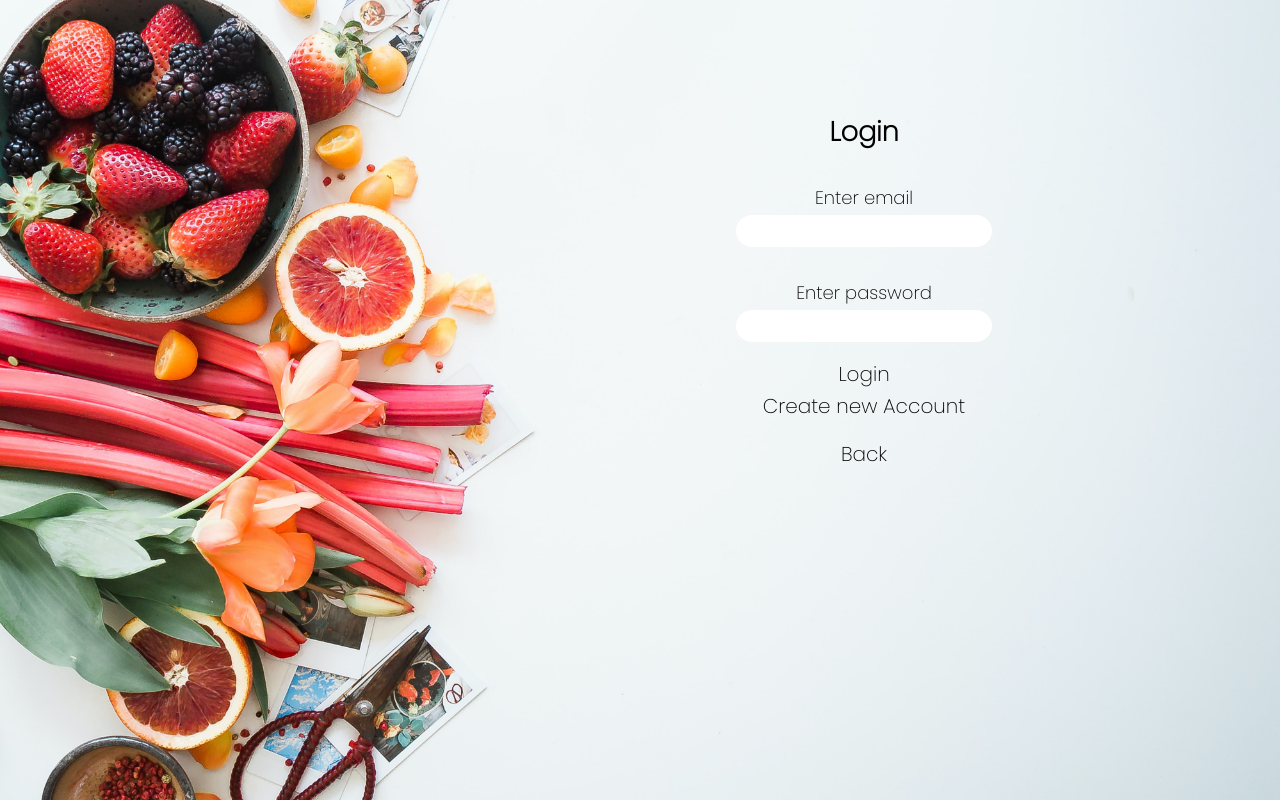
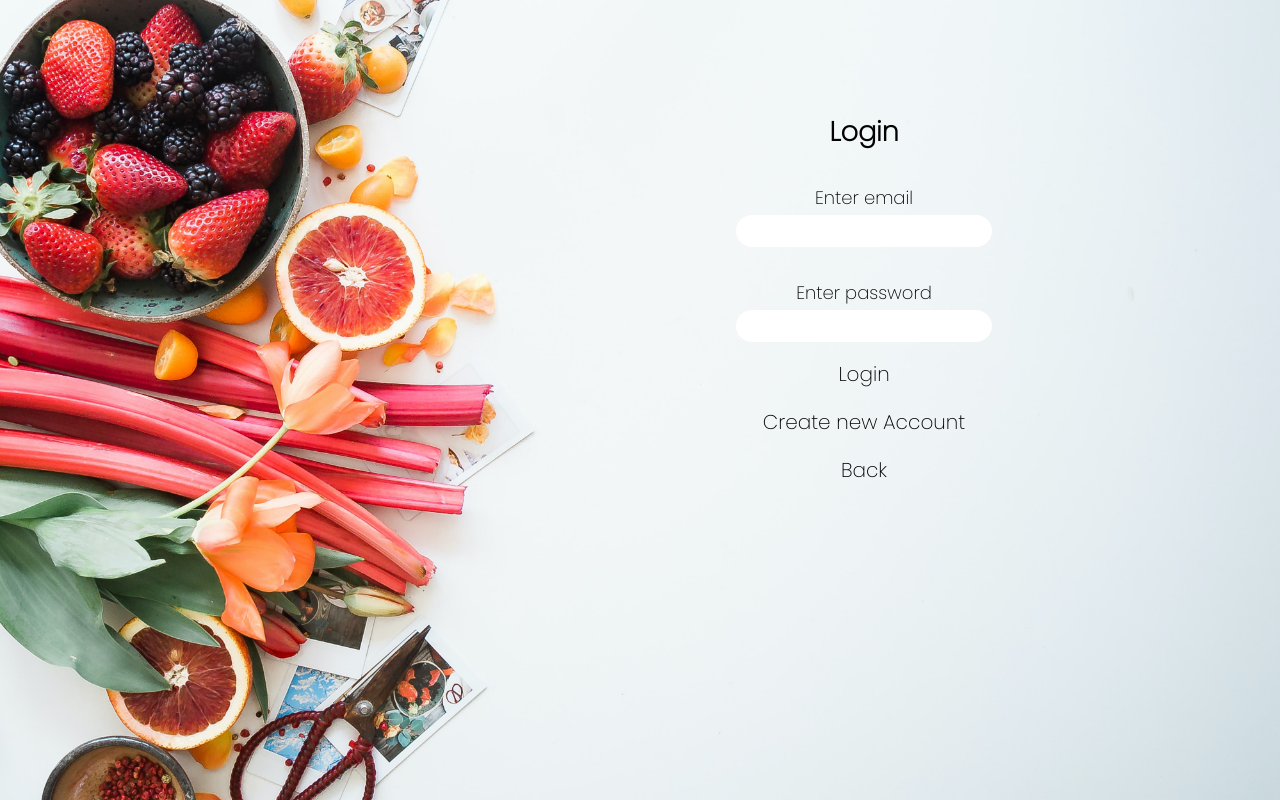
Before and after one commit to patchinator/food-test-app, a Next.js app: page /auth/log-in in a window 1280 px wide. Built offline with nearby package versions, Linux system fonts and the light colour scheme.

Commit message:
Fixed props with buttonTwo component on login page

```diff
--- a/components/Auth/AuthForm.js
+++ b/components/Auth/AuthForm.js
@@ -100,14 +100,18 @@ const AuthForm = () => {
       </div>
       <div className={style.form_buttons}>
         {!isLoading && (
-          <ButtonTwo>{isLogin ? "Login" : "Create Account"}</ButtonTwo>
+          <ButtonTwo className={style.button}>
+            {isLogin ? "Login" : "Create Account"}
+          </ButtonTwo>
         )}
         {isLoading && <p>Sending...</p>}
-        <ButtonTwo type="button" onClick={authModeHandler}>
+        <ButtonTwo
+          className={style.button}
+          type="button"
+          onClick={authModeHandler}
+        >
           {isLogin ? "Create new Account" : "Login with existing Account"}
         </ButtonTwo>
-      </div>
-      <div className={style.form_back}>
         <ButtonTwo>
           <Link href="/">Back</Link>
         </ButtonTwo>
--- a/components/Auth/AuthForm.module.scss
+++ b/components/Auth/AuthForm.module.scss
@@ -35,6 +35,7 @@
       height: 1.5rem;
       border-radius: 1rem;
       border: none;
+      font-size: 16px;
     }
   }
 
@@ -42,11 +43,9 @@
     display: flex;
     flex-direction: column;
     align-items: center;
-  }
 
-  .form_back {
-    margin-top: 1rem;
-    text-align: center;
-    transition: 120ms ease-in;
+    .button {
+      margin-bottom: 1rem;
+    }
   }
 }
--- a/components/UI/ButtonTwo.js
+++ b/components/UI/ButtonTwo.js
@@ -2,7 +2,11 @@ import style from "./ButtonTwo.module.scss";
 
 const ButtonTwo = (props) => {
   return (
-    <button onClick={props.onClick} className={style.button}>
+    <button
+      onClick={props.onClick}
+      className={`${style.button} ${props.className}`}
+      type={props.type}
+    >
       {props.children}
     </button>
   );
--- a/components/UI/ButtonTwo.module.scss
+++ b/components/UI/ButtonTwo.module.scss
@@ -2,11 +2,11 @@
   border: none;
   background: none;
   font-size: 20px;
-  transition: 120ms ease-in;
+  transition: 80ms ease-in;
   cursor: pointer;
   font-family: inherit;
 
   &:hover {
-    transform: scale(1.1);
+    transform: scale(1.12);
   }
 }
```
